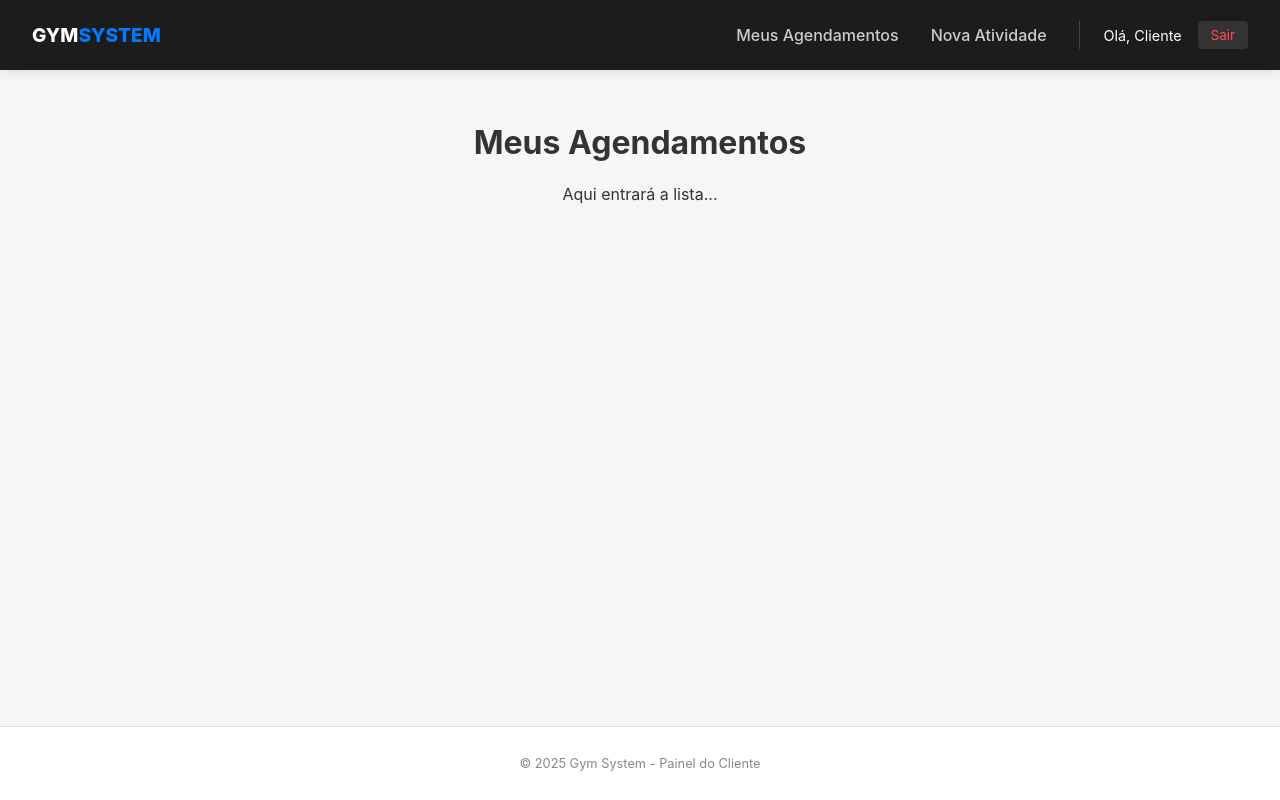
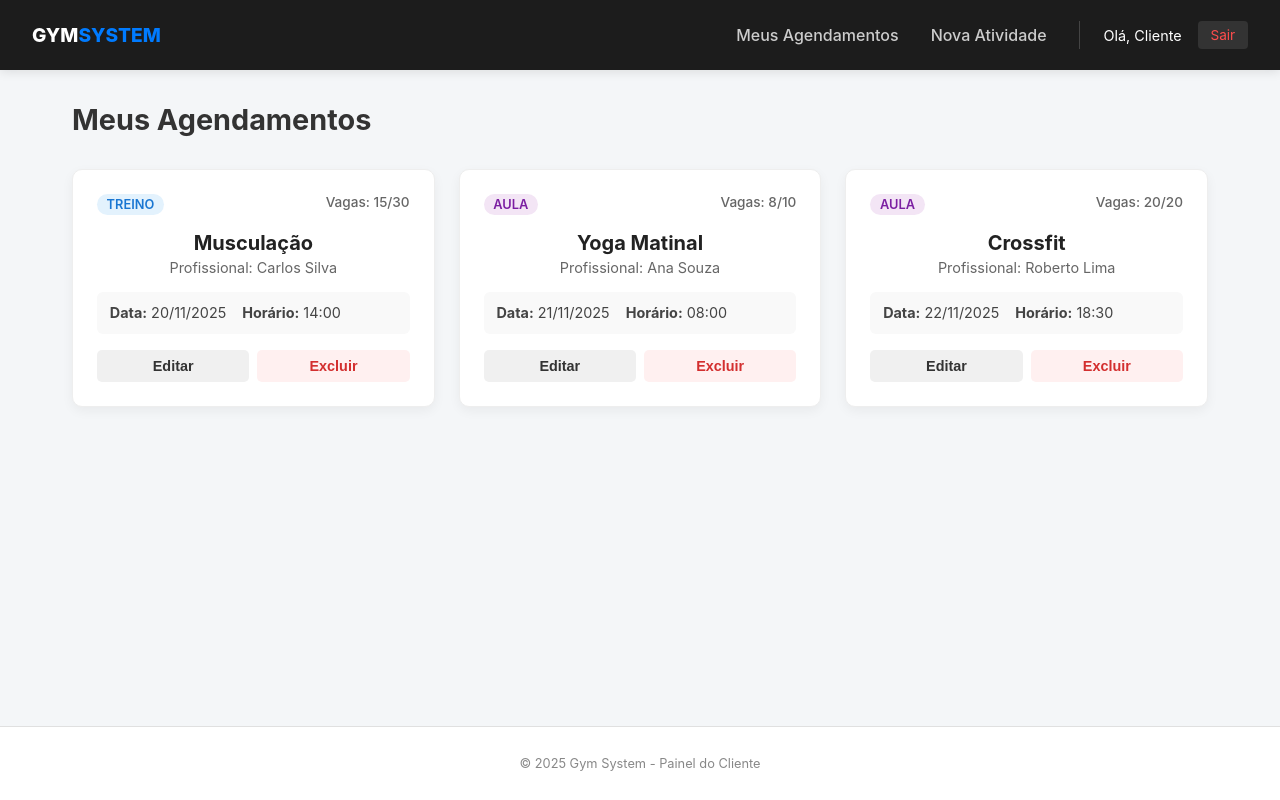
Before and after one commit to AlencarAvelar/gym-system, a React (Create React App) app in the folder CodigoFonte/front/: page /dashboard in a window 1280 px wide. Built offline with nearby package versions, Linux system fonts and the light colour scheme.

Commit message:
feat: Adiciona tela de Meus Agendamentos

```diff
--- a/CodigoFonte/front/src/App.js
+++ b/CodigoFonte/front/src/App.js
@@ -9,6 +9,7 @@ import DashboardLayout from './layouts/DashboardLayout'; // <-- Importe o novo l
 // Pages Públicas
 import Login from './pages/Login/Login';
 import PasswordRecovery from './pages/PasswordRecovery/PasswordRecovery';
+import MyAppointments from './pages/ClientDashboard/MyAppointments/MyAppointments';
 
 import './App.css';
 
@@ -46,7 +47,7 @@ function App() {
           <Route path="/dashboard" element={<DashboardLayout />}>
 
             {/* Esta será a página inicial do painel (/dashboard) */}
-            <Route index element={<div style={{color: '#333'}}><h1>Meus Agendamentos</h1><p>Aqui entrará a lista...</p></div>} />
+            <Route index element={<MyAppointments />} />
 
             {/* Outras páginas internas virão aqui depois, ex: */}
             {/* <Route path="atividades" element={<Atividades />} /> */}
--- /dev/null
+++ b/CodigoFonte/front/src/pages/ClientDashboard/MyAppointments/MyAppointments.css
@@ -0,0 +1,141 @@
+.appointments-container {
+  width: 100%;
+}
+
+/* Cabeçalho da página (Título + Botão) */
+.page-header {
+  display: flex;
+  justify-content: space-between;
+  align-items: center;
+  margin-bottom: 2rem;
+}
+
+.page-header h1 {
+  font-size: 1.8rem;
+  color: #333;
+  margin: 0;
+}
+
+.new-schedule-btn {
+  background-color: #007bff;
+  color: white;
+  border: none;
+  padding: 0.6rem 1.2rem;
+  border-radius: 5px;
+  cursor: pointer;
+  font-weight: 600;
+  transition: background 0.2s;
+}
+
+.new-schedule-btn:hover {
+  background-color: #0056b3;
+}
+
+/* Grid dos Cards */
+.appointments-grid {
+  display: grid;
+  /* Responsivo: cria colunas automáticas de min 300px */
+  grid-template-columns: repeat(auto-fill, minmax(300px, 1fr));
+  gap: 1.5rem;
+}
+
+/* O Card Individual */
+.appointment-card {
+  background: white;
+  border-radius: 10px;
+  padding: 1.5rem;
+  box-shadow: 0 4px 12px rgba(0,0,0,0.05); /* Sombra suave */
+  display: flex;
+  flex-direction: column;
+  gap: 1rem;
+  border: 1px solid #eee;
+  transition: transform 0.2s;
+}
+
+.appointment-card:hover {
+  transform: translateY(-3px); /* Levanta um pouco ao passar o mouse */
+  box-shadow: 0 6px 15px rgba(0,0,0,0.1);
+}
+
+/* Tags (Aula/Treino) */
+.card-header {
+  display: flex;
+  justify-content: space-between;
+  font-size: 0.8rem;
+  font-weight: 600;
+}
+
+.tag {
+  padding: 0.2rem 0.6rem;
+  border-radius: 20px;
+  text-transform: uppercase;
+}
+
+.tag.treino { background-color: #e3f2fd; color: #1976d2; }
+.tag.aula { background-color: #f3e5f5; color: #7b1fa2; }
+
+.status.confirmado { color: #2e7d32; }
+.status.pendente { color: #ed6c02; }
+
+/* Corpo do Card */
+.card-body h3 {
+  margin: 0;
+  font-size: 1.25rem;
+  color: #222;
+}
+
+.professional {
+  color: #666;
+  margin: 0.2rem 0 1rem 0;
+  font-size: 0.9rem;
+}
+
+.datetime-info {
+  display: flex;
+  gap: 1rem;
+  background-color: #f9f9f9;
+  padding: 0.8rem;
+  border-radius: 6px;
+}
+
+.info-item {
+  font-size: 0.9rem;
+  color: #444;
+}
+
+/* Ações (Botões) */
+.card-actions {
+  display: flex;
+  gap: 0.5rem;
+  margin-top: auto; /* Empurra para o final do card */
+}
+
+.card-actions button {
+  flex: 1;
+  padding: 0.5rem;
+  border: none;
+  border-radius: 5px;
+  cursor: pointer;
+  font-weight: 600;
+  font-size: 0.9rem;
+  transition: background 0.2s;
+}
+
+.btn-edit {
+  background-color: #f0f0f0;
+  color: #333;
+}
+.btn-edit:hover { background-color: #e0e0e0; }
+
+.btn-cancel {
+  background-color: #fff0f0;
+  color: #d32f2f;
+}
+.btn-cancel:hover { background-color: #ffe0e0; }
+
+/* Adicione isso logo abaixo de .card-header */
+.vacancies-info {
+  color: #666;
+  font-size: 0.85rem;
+  font-weight: 500;
+}
--- /dev/null
+++ b/CodigoFonte/front/src/pages/ClientDashboard/MyAppointments/MyAppointments.js
@@ -0,0 +1,78 @@
+import React from 'react';
+import './MyAppointments.css';
+
+function MyAppointments() {
+  // --- DADOS FICTÍCIOS (MOCK) ---
+  const appointments = [
+    {
+      id: 1,
+      activity: "Musculação",
+      type: "Treino",
+      professional: "Carlos Silva",
+      date: "20/11/2025",
+      time: "14:00",
+      vacancies: "15/30"
+    },
+    {
+      id: 2,
+      activity: "Yoga Matinal",
+      type: "Aula",
+      professional: "Ana Souza",
+      date: "21/11/2025",
+      time: "08:00",
+      vacancies: "8/10"
+    },
+    {
+      id: 3,
+      activity: "Crossfit",
+      type: "Aula",
+      professional: "Roberto Lima",
+      date: "22/11/2025",
+      time: "18:30",
+      vacancies: "20/20"
+    }
+  ];
+
+  return (
+    <div className="appointments-container">
+      <div className="page-header">
+        <h1>Meus Agendamentos</h1>
+        {/* REMOVIDO: O botão de + Novo Agendamento não deve existir aqui */}
+      </div>
+
+      <div className="appointments-grid">
+        {appointments.map((item) => (
+          <div key={item.id} className="appointment-card">
+
+            <div className="card-header">
+              <span className={`tag ${item.type.toLowerCase()}`}>{item.type}</span>
+              <span className="vacancies-info">Vagas: {item.vacancies}</span>
+            </div>
+
+            <div className="card-body">
+              <h3>{item.activity}</h3>
+              <p className="professional">Profissional: {item.professional}</p>
+
+              <div className="datetime-info">
+                <div className="info-item">
+                  <strong>Data:</strong> {item.date}
+                </div>
+                <div className="info-item">
+                  <strong>Horário:</strong> {item.time}
+                </div>
+              </div>
+            </div>
+
+            <div className="card-actions">
+              <button className="btn-edit">Editar</button>
+              <button className="btn-cancel">Excluir</button>
+            </div>
+
+          </div>
+        ))}
+      </div>
+    </div>
+  );
+}
+
+export default MyAppointments;
```
